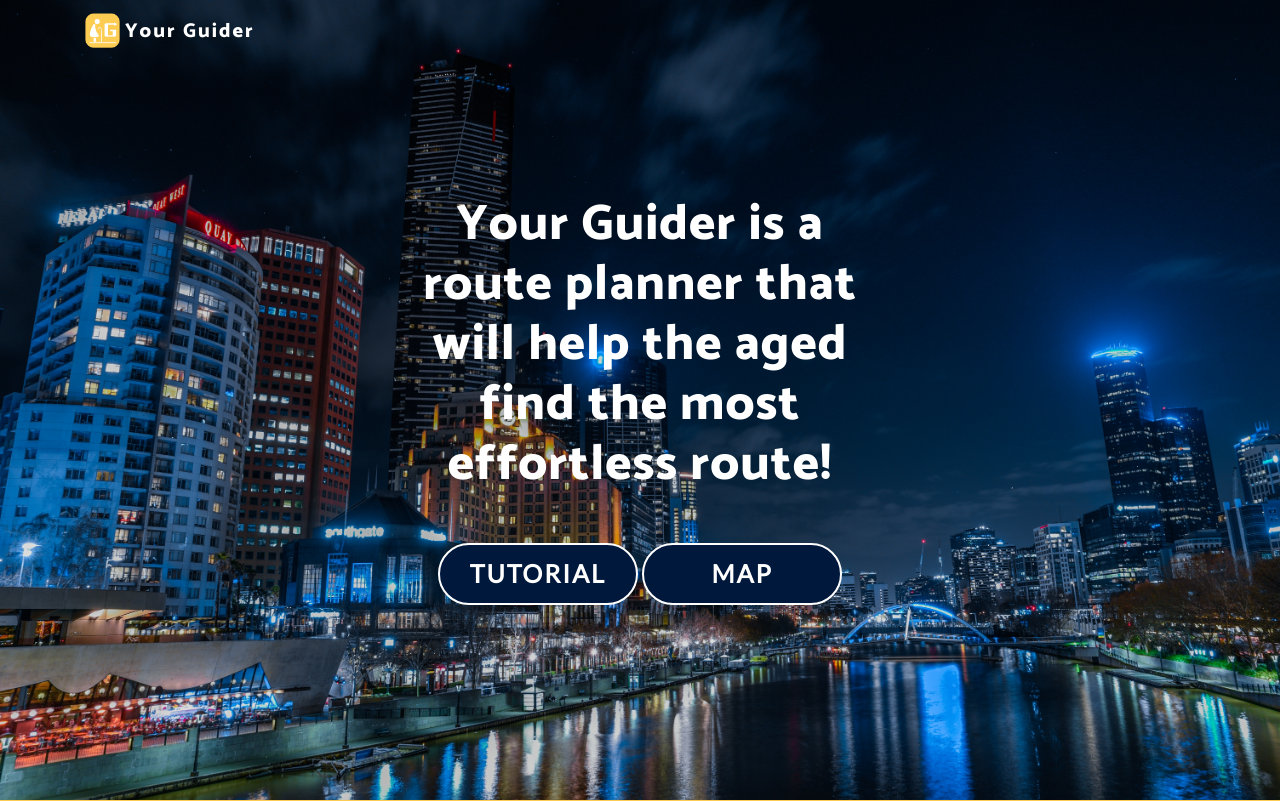
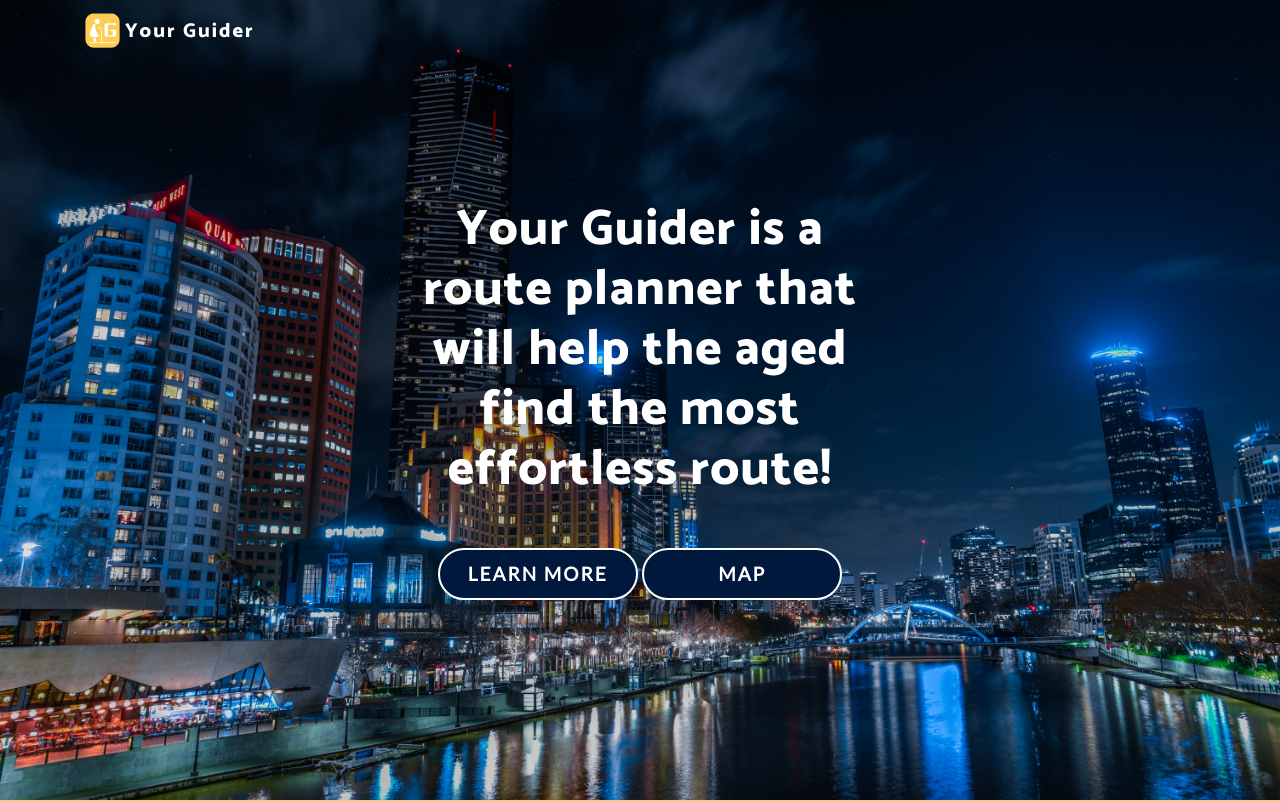
Before and after one commit to ylii8/EasyMelb, a PHP site: page / in a window 1280 px wide. Shown: the top 801 px of the page. Run offline with PHP 8.4, Linux system fonts and the light colour scheme; some web fonts are replaced.

Commit message:
minor change

```diff
--- a/css/style.css
+++ b/css/style.css
@@ -486,7 +486,7 @@ footer ul li a:hover, footer ul li a:focus, footer ul li a:active, footer ul li
 }
 
 .btn-xl {
-  font-size: 25px;
+  font-size: 19px;
   width: 200px;
   padding: 10px 25px;
 }
--- a/index.html
+++ b/index.html
@@ -24,15 +24,15 @@
     <!-- Custom styles -->
     <link href="css/style.css" rel="stylesheet">
 </head>
+
 <body id="page-top">
-<!--gj-->
+
     <!-- Navigation -->
     <nav class="navbar navbar-expand-lg navbar-light fixed-top" id="mainNav">
     <div class="container">
         <a class="navbar-brand js-scroll-trigger" href="#page-top"><img src="img/logo.PNG" style="margin-right:.3rem;margin-bottom:3px;width:2.2rem;height:2.2rem;">Your Guider</a>
     </div>
   </nav>
-
     <!-- First page -->
     <header class="masthead" style="background-image: url(img/bg.jpg); background-size: cover;">
     <div class="container h-100">
@@ -40,15 +40,13 @@
         <div class="col-lg-12 my-auto">
           <div class="header-content mx-auto">
             <h1 class="mb-5">Your Guider is a route planner that will help the aged find the most effortless route!</h1>
-                <a href="#intro" class=" btn btn-outline btn-xl js-scroll-trigger" style="font-weight: bolder">Tutorial</a>
+                <a href="#intro" class=" btn btn-outline btn-xl js-scroll-trigger" style="font-weight: bolder">Learn more</a>
                 <a href="navimain.php" class=" btn btn-outline btn-xl js-scroll-trigger" style="font-weight: bolder">Map</a>
           </div>
         </div>
       </div>
     </div>
   </header>
-
-
     <!-- Yellow section -->
     <section class="yellow bg-primary" id="intro">
     <div class="container">
@@ -58,8 +56,6 @@
       </div>
     </div>
   </section>
-
-
     <!-- Problem section -->
     <section class="showcase" style="padding-top:0px;padding-bottom:0px;">
 
@@ -87,10 +83,7 @@
       </div>
     </div>
   </section>
-
-
     <!-- Feature section -->
-
     <section class="yellow bg-primary" id="features">
         <div class="container">
           <div class="section-heading text-center">
@@ -143,8 +136,6 @@
         </div>
         </div>
       </section>
-
-
     <section class="yellow bg-primary" id="contact">
     <div class="container">
         <h2>Welcome
@@ -152,7 +143,6 @@
             new friend!</h2>
     </div>
     </section>
-
     <!-- 从这里的a标签挑战到新的页面，也就是有map功能的那个页面 -->
     <section class="cta" id="map">
       <div class="cta-content">
@@ -163,15 +153,13 @@
       </div>
       <div class="overlay"></div>
     </section>
-
-
+    <!-- Video section -->
 <!--    <section class="yellow bg-primary" >-->
 <!--        <div class="container">-->
 <!--            <h2>Sometime, falling may happen...</h2><i class="far fa-frown" style="font-size: 36px;"></i>-->
 <!--            <h2>We prepare a video for you to protect yourself</h2>-->
 <!--        </div>-->
 <!--    </section>-->
-
 
 <footer>
       <div class="container">
@@ -198,7 +186,5 @@
           <script src="js/new-age.min.js"></script>
       </div>
   </footer>
-
 </body>
-
 </html>
```
Also changed, not shown: navimain.php (+8 -3 lines). Lines whose indentation alone changed are shown as unchanged.
